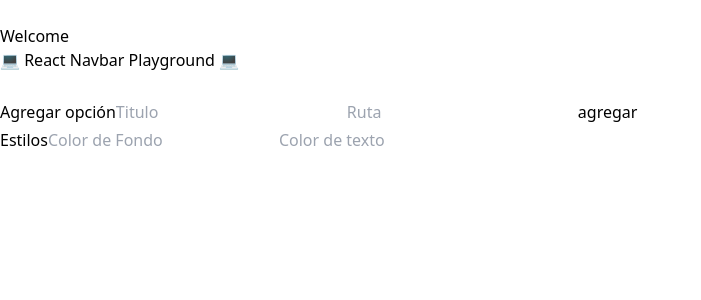
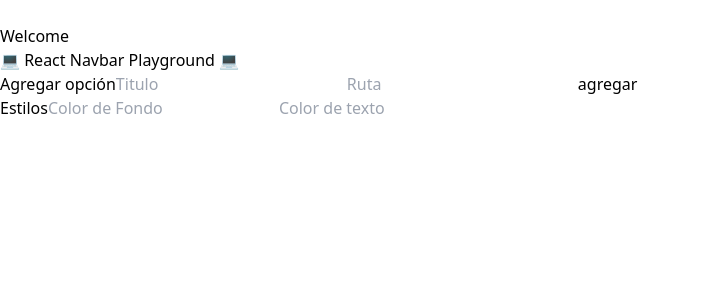
Before and after one commit to Pipexlul/U7-DOpt2-React-Nav-PG, a React (Vite) app: page / in a window 1280 px wide. Shown: the top 300 px of the page, without its empty margins (0-701 px from the left). Built offline with nearby package versions, Linux system fonts and the light colour scheme.

Commit message:
Remove all custom classNames

```diff
--- a/src/App.tsx
+++ b/src/App.tsx
@@ -6,7 +6,7 @@ import Home from "./views/Home";
 
 const App: React.FC = () => {
   return (
-    <div className="App">
+    <div>
       <BrowserRouter>
         <Navbar />
         <br />
--- a/src/views/Home.tsx
+++ b/src/views/Home.tsx
@@ -1,21 +1,21 @@
 const Home: React.FC = () => {
   return (
-    <div className="container">
+    <div>
       <h2>Welcome</h2>
       <h1>💻 React Navbar Playground 💻</h1>
 
-      <div className="row mt-5 justify-content-between">
-        <div className="col-12 col-sm-4">
-          <label className="mb-1">Agregar opción</label>
-          <input className="form-control mb-1" placeholder="Titulo" />
-          <input className="form-control" placeholder="Ruta" />
-          <button className="btn btn-dark mt-2">agregar</button>
+      <div>
+        <div>
+          <label>Agregar opción</label>
+          <input placeholder="Titulo" />
+          <input placeholder="Ruta" />
+          <button>agregar</button>
         </div>
 
-        <div className="col-12 col-sm-4 ">
+        <div>
           <label>Estilos</label>
-          <input className="form-control" placeholder="Color de Fondo" />
-          <input className="form-control" placeholder="Color de texto" />
+          <input placeholder="Color de Fondo" />
+          <input placeholder="Color de texto" />
         </div>
       </div>
     </div>
```
